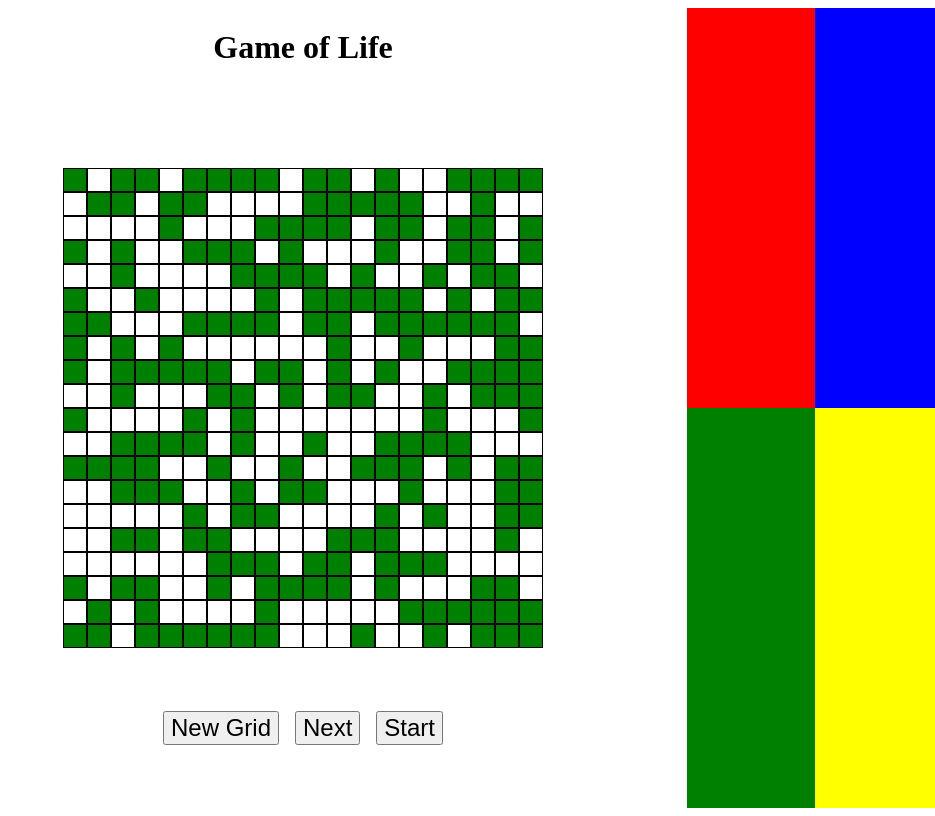
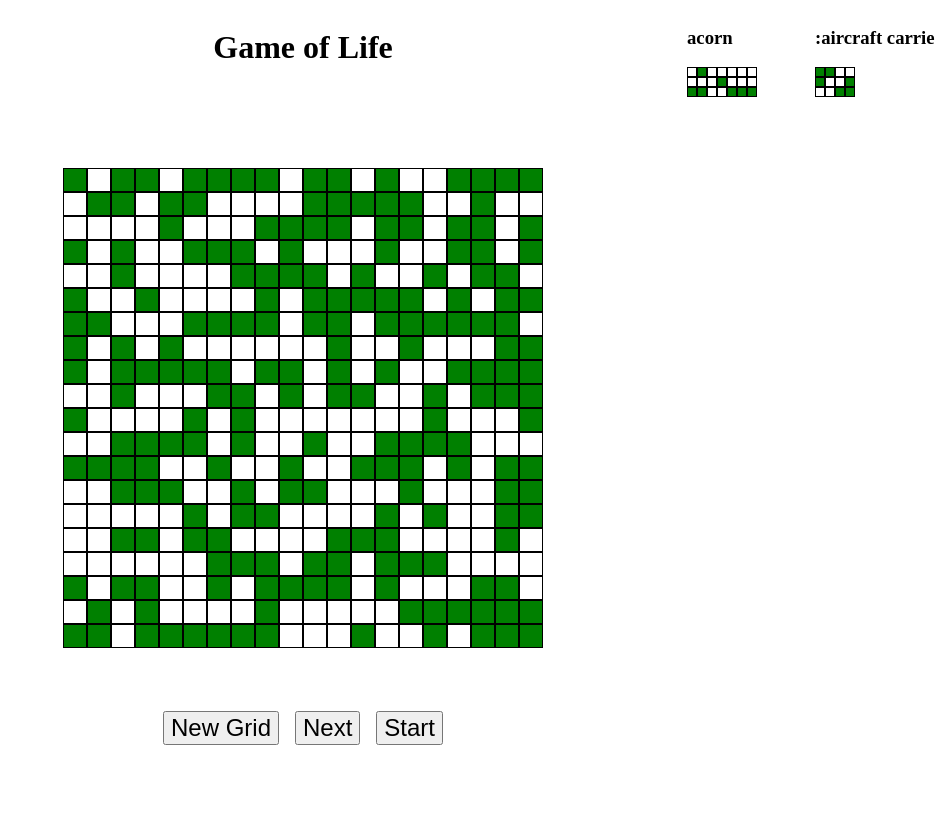
Before and after one commit to BelaSieck/game-of-life_vue_pinia, a Vue app: page / in a window 1280 px wide. Shown: the whole page, without its empty margins (345-1280 px from the left). Built offline with nearby package versions, Linux system fonts and the light colour scheme.

Commit message:
functional shape parser

```diff
--- /dev/null
+++ b/src/components/ShapeInfo.vue
@@ -0,0 +1,43 @@
+<script setup lang="ts">
+import type { Shape } from '@/constants/parsedShapes';
+
+const props = defineProps<{
+    shape: Shape
+}>()
+const rows = props.shape.pattern.length
+const cols = props.shape.pattern[0].length
+const style = `
+    grid-template-rows: repeat(${rows}, 10px);
+    grid-template-columns: repeat(${cols}, 10px);
+`
+</script>
+
+<template>
+    <div class="shape-info">
+        <h3>{{ shape.name }}</h3>
+        <!-- <div class="description">{{ shape.description }}</div> -->
+        <div class="shape-grid" :style="style">
+            <div
+                v-for="cellState in shape.pattern.flat()"
+                class="cell-state"
+                :class="{alive: cellState}"
+                ></div>
+        </div>
+    </div>
+</template>
+
+<style lang="css" scoped>
+.shape-grid {
+    margin-left: auto;
+    margin-right: auto;
+    display: grid;
+}
+
+.cell-state {
+    border: 1px solid black;
+}
+
+.cell-state.alive {
+    background-color: green;
+}
+</style>
--- a/src/components/StateSelection.vue
+++ b/src/components/StateSelection.vue
@@ -1,18 +1,26 @@
 <script setup lang="ts">
     import { useCellStateStore } from '@/stores/cell-state-store';
+import ShapeInfo from './ShapeInfo.vue';
+import { parsedShapes } from '@/constants/parsedShapes';
     const cellStateStore = useCellStateStore()
     function addShape(shape: boolean[][]) {
+        const row = Math.floor(cellStateStore.rows / 2 - (shape.length / 2))
+        const col = Math.floor(cellStateStore.columns / 2 - (shape[0].length / 2))
         cellStateStore.clearGrid()
-        cellStateStore.addShape(shape, 0, 0)
+        cellStateStore.addShape(shape, row, col)
     }
 </script>
 
 <template>
     <div class="state-selection">
-        <div class="red" @click="addShape([[true]])"></div>
+        <ShapeInfo
+            v-for="shape in parsedShapes"
+            :shape="shape"
+            @click="addShape(shape.pattern)"/>
+        <!-- <div class="red" @click="addShape([[true]])"></div>
         <div class="blue" @click="addShape([[true, false, false], [false, true, false], [false, false, true] ])"></div>
-        <div class="green"></div>
-        <div class="yellow"></div>
+        <div class="green" @click="addShape([[true, true], [true, true]])"></div>
+        <div class="yellow"></div> -->
     </div>
 </template>
 
@@ -21,8 +29,8 @@
         display: grid;
         grid-template-columns: 1fr 1fr;
     }
-    .red { background-color: red;}
+    /* .red { background-color: red;}
     .blue { background-color: blue;}
     .green { background-color: green;}
-    .yellow { background-color: yellow;}
+    .yellow { background-color: yellow;} */
 </style>
--- /dev/null
+++ b/src/constants/parsedShapes.ts
@@ -0,0 +1,16 @@
+import { parseShape } from "@/functions/grid-functions"
+import { shapeDefinitions } from "./shapeDefinitions"
+
+export interface Shape {
+    name: string,
+    description: string,
+    pattern: boolean[][]
+}
+
+export const parsedShapes: Shape[] = shapeDefinitions.map(shapeDef => {
+    return {
+        name: shapeDef.name,
+        description: shapeDef.description,
+        pattern: parseShape(shapeDef.pattern)
+    }
+})
--- /dev/null
+++ b/src/constants/shapeDefinitions.ts
@@ -0,0 +1,28 @@
+export interface shapeDefinition {
+    name: string,
+    description: string,
+    pattern: string
+}
+
+export const shapeDefinitions: shapeDefinition[] = [
+    {
+        name: 'acorn ',
+        description: `(stabilizes at time 5206) A methuselah found by Charles Corderman.
+        It has a final population of 633 and covers an area of 215 by 168 cells, not counting the 13 gliders it produces.
+        Its ash consists of typical stable objects and blinkers, along with the relatively rare mango and a temporary`,
+        pattern:
+        `
+        .O.....\n
+	    ...O...\n
+	    OO..OOO\n`
+    },
+    {
+        name: ':aircraft carrier',
+        description: 'This is the smallest still life that has more than one island.',
+        pattern: `
+        OO..
+	    O..O
+	    ..OO
+        `
+    }
+]
--- a/src/functions/grid-functions.ts
+++ b/src/functions/grid-functions.ts
@@ -75,3 +75,13 @@ export function createGridWithShape(gridState: boolean[][], shape: boolean[][],
     }
     return newGrid
 }
+
+export function parseShape(shapeString: string): boolean[][] {
+    const cleanedString = shapeString.replace(/[ \t\r\f\v]/g, '')
+    const rows = cleanedString.split('\n')
+    const rowsCleaned = rows.filter(row => row != '')
+    const parsedShape = rowsCleaned
+        .map(row => row.split('')
+            .map(char => char == 'O' ? true : false))
+    return parsedShape
+}
--- a/src/stores/cell-state-store.ts
+++ b/src/stores/cell-state-store.ts
@@ -5,7 +5,9 @@ import { gridStateToString } from '@/functions/grid-functions'
 import { nextGridState } from '@/functions/grid-functions'
 
 export const useCellStateStore = defineStore('cell-state-grid', () => {
-    const size = ref(20);
+    const size = ref(20)
+    const rows = ref(size.value)
+    const columns = ref(size.value)
     const cellStateGrid = ref(randomGrid(20))
     function newRandomGrid() {
         cellStateGrid.value = randomGrid(size.value)
@@ -19,5 +21,5 @@ export const useCellStateStore = defineStore('cell-state-grid', () => {
     function clearGrid() {
         cellStateGrid.value = createEmptyGrid(size.value, size.value)
     }
-    return { cellStateGrid, newRandomGrid, nextCellStateGrid, addShape, clearGrid }
+    return { cellStateGrid, rows, columns, newRandomGrid, nextCellStateGrid, addShape, clearGrid }
 })
```
